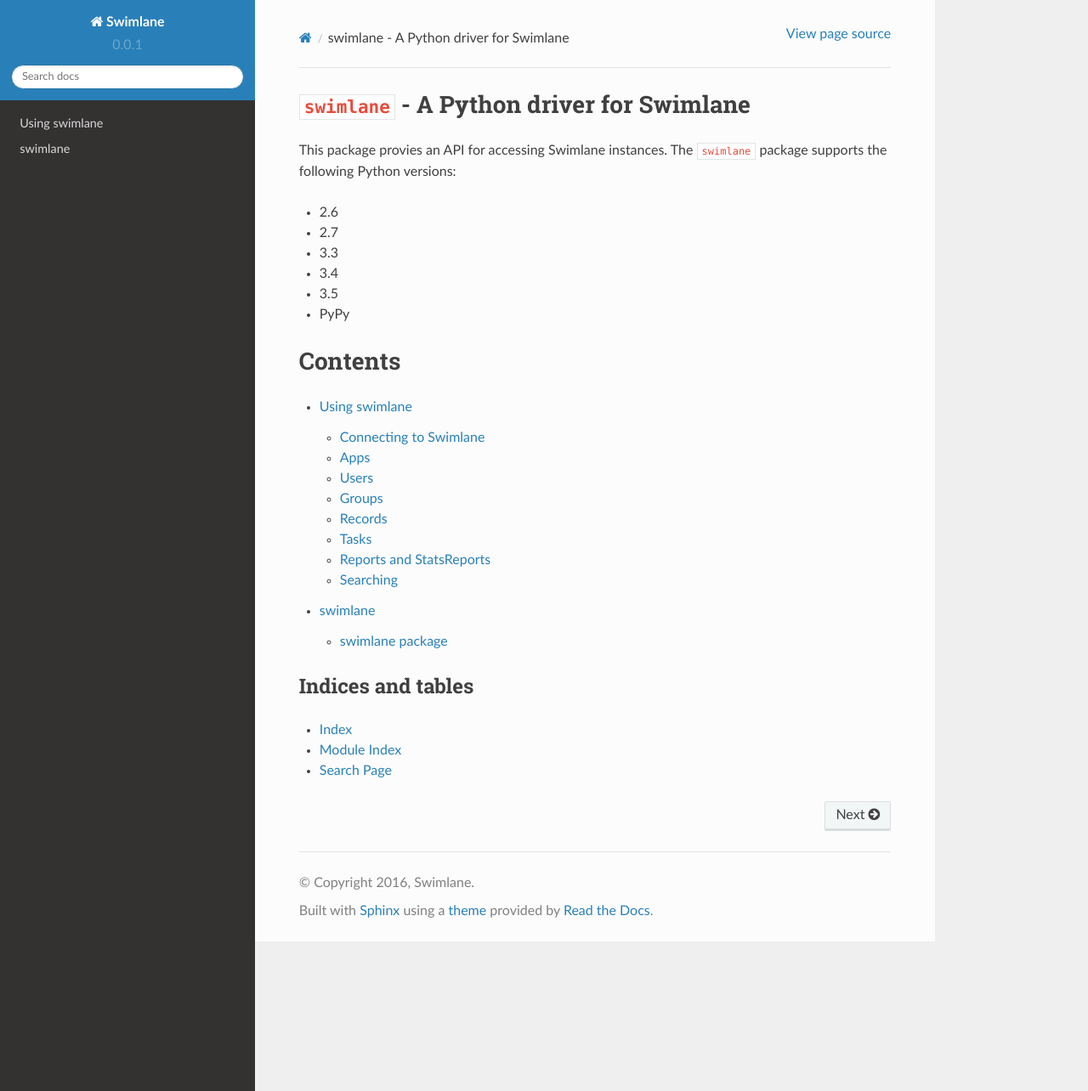
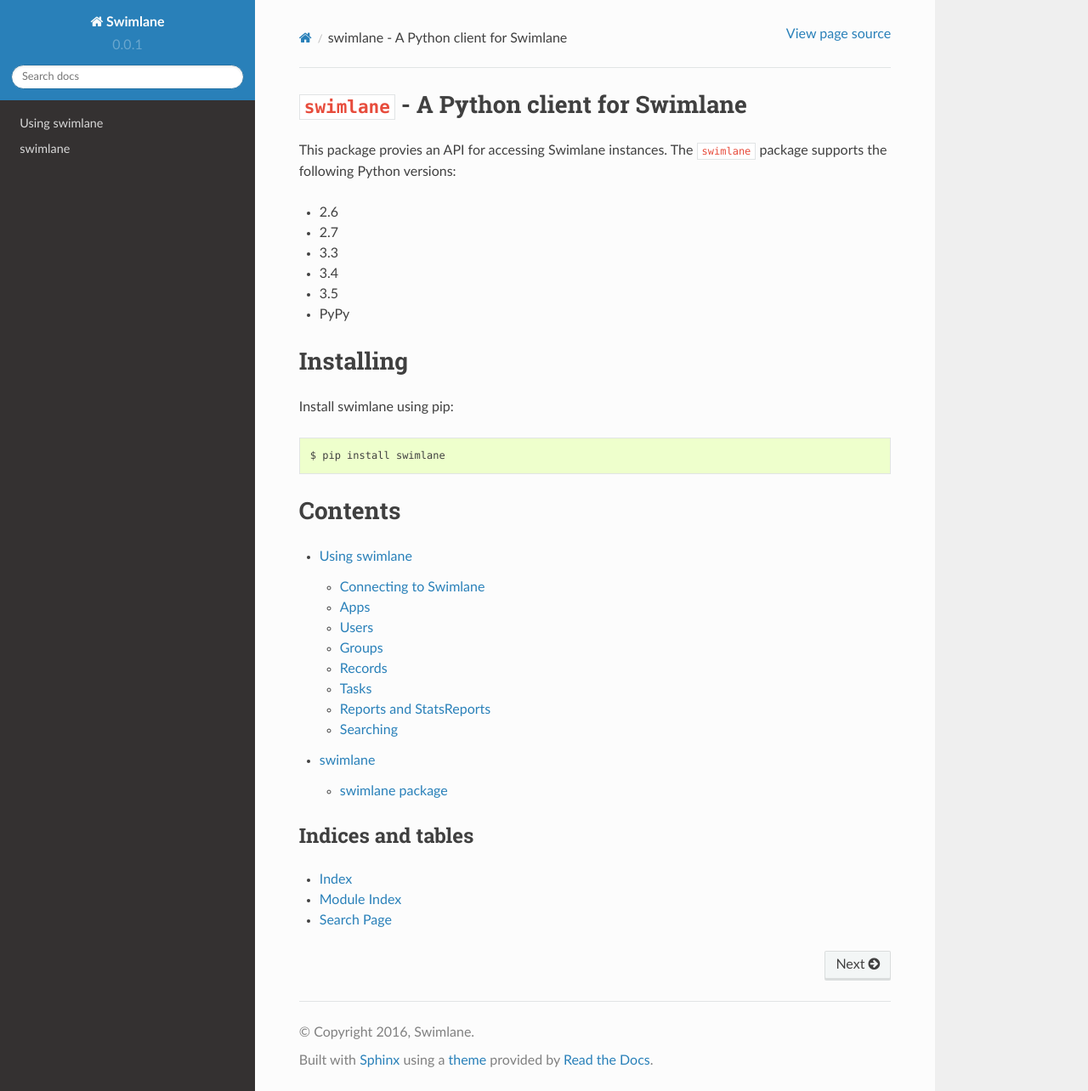
Before and after one commit to swimlane/swimlane-python, a Sphinx documentation site: the page built from docs/index.rst, in a window 1280 px wide and 1284 px high. Shown: the whole window at 85% size. Built offline with Sphinx 7.4.7 and the Read the Docs theme 2.0.0, drawn with Linux system fonts in a browser that asks for light colours.

Commit message:
Installation instructions.

```diff
--- a/docs/index.rst
+++ b/docs/index.rst
@@ -4,7 +4,7 @@
    contain the root `toctree` directive.
 
 *******************************************
-``swimlane`` - A Python driver for Swimlane
+``swimlane`` - A Python client for Swimlane
 *******************************************
 
 This package provies an API for accessing Swimlane instances. The ``swimlane``
@@ -16,6 +16,16 @@
 * 3.4
 * 3.5
 * PyPy
+
+**********
+Installing
+**********
+
+Install swimlane using pip:
+
+.. code-block:: none
+
+  $ pip install swimlane
 
 ********
 Contents
```
